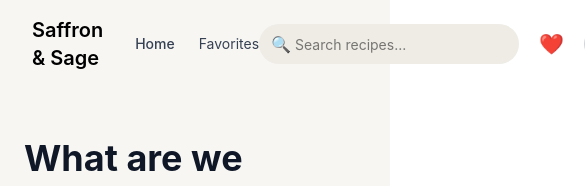
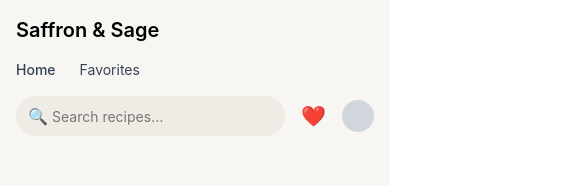
Before and after one commit to patricenyuyseni/Recipe-Explorer, a React (Vite) app: page / in a window 390 px wide. Shown: the top 186 px of the page, 585 px wide, since content can reach past the window. Built offline with nearby package versions, Linux system fonts and the light colour scheme; no server answers.

Commit message:
fixed mobile responsiveness

```diff
--- a/src/components/navbar.tsx
+++ b/src/components/navbar.tsx
@@ -5,46 +5,31 @@ interface Props {
 
 export default function Navbar({ search, setSearch }: Props) {
   return (
-    <nav className="flex items-center justify-between px-8 py-4 bg-[#f7f6f3]">
-
-
-      <div className="flex items-center gap-8">
+    <nav className="flex flex-col sm:flex-row sm:items-center justify-between px-4 sm:px-8 py-4 bg-[#f7f6f3] gap-4 sm:gap-0">
+      {/* Logo + Links */}
+      <div className="flex flex-col sm:flex-row sm:items-center gap-4 sm:gap-8 w-full sm:w-auto">
         <h1 className="text-xl font-semibold">Saffron & Sage</h1>
 
-        <div className="flex gap-6 text-sm text-gray-700">
+        <div className="flex gap-6 text-sm text-gray-700 flex-wrap sm:flex-nowrap">
           <a href="#" className="font-medium hover:text-black">Home</a>
           <a href="#" className="hover:text-black">Favorites</a>
         </div>
       </div>
 
-
-      <div className="flex items-center gap-5">
-
-
-        <div className="relative w-[260px]">
-          <span className="absolute left-3 top-1/2 -translate-y-1/2 text-gray-400">
-            🔍
-          </span>
+      {/* Search + Icons */}
+      <div className="flex items-center gap-4 sm:gap-5 w-full sm:w-auto">
+        <div className="relative flex-1 sm:flex-none w-full sm:w-[260px]">
+          <span className="absolute left-3 top-1/2 -translate-y-1/2 text-gray-400">🔍</span>
           <input
             type="text"
             placeholder="Search recipes..."
             value={search}
             onChange={(e) => setSearch(e.target.value)}
-            className="
-              w-full
-              h-10
-              pl-9 pr-3
-              rounded-full
-              bg-[#efece6]
-              text-sm
-              outline-none
-            "
+            className="w-full h-10 pl-9 pr-3 rounded-full bg-[#efece6] text-sm outline-none"
           />
         </div>
 
-
         <span className="text-xl cursor-pointer">❤️</span>
-
 
         <div className="w-8 h-8 rounded-full bg-gray-300" />
       </div>
```
